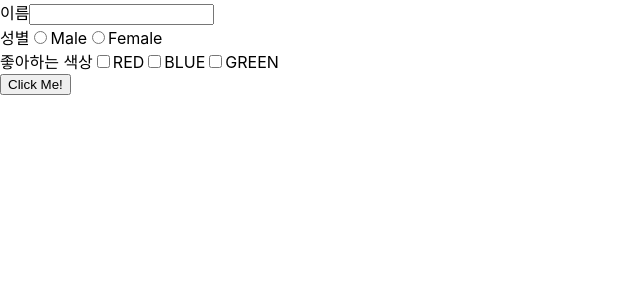
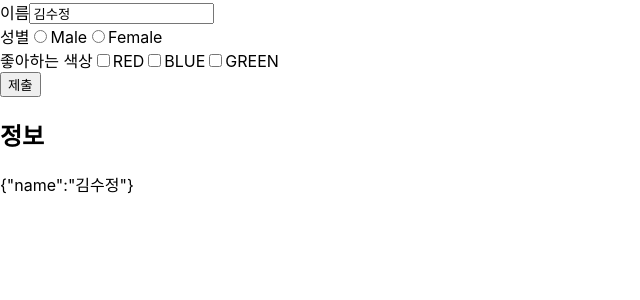
Before and after one commit to sudalqueen/react-form, a React (Create React App) app: page / in a window 1280 px wide. Shown: the top 300 px of the page, without its empty margins (0-640 px from the left). Built offline with nearby package versions, Linux system fonts and the light colour scheme.

Commit message:
state 받아와서 변경하기

```diff
--- a/src/App.js
+++ b/src/App.js
@@ -1,20 +1,39 @@
-import React from "react";
+import React, { useState, useEffect } from "react";
 import Form from "./component/Form";
 import Field from "./component/Field";
+import { stat } from "fs";
 
-function App() {
+const App = () => {
+  const [state, setState] = useState({name:"김수정"});
+
+  const fetchData = () => {
+    setState({
+      name: "김수정"
+    });
+  }
+
+  useEffect(()=>{
+    fetchData()
+  },[])
+
   return (
-    <Form>
+    <div>
+      <Form
+        onSubmit={data => {
+          console.log(data);
+          setState(data);
+        }}
+      >
         <label>이름</label>
-      <Field label="name" name="name" type="text" required pattern="banana"/>
+        <Field label="name" name="name" type="text" value={state.name} required />
         <div>
           <label>성별</label>
           <label>
-          <Field label="gender" name="gender" type="radio" value="Male"/>
+            <Field label="gender" name="gender" type="radio" value="Male" />
             Male
           </label>
           <label>
-          <Field label="gender" name="gender" type="radio" value="Female"/>
+            <Field label="gender" name="gender" type="radio" value="Female" />
             Female
           </label>
         </div>
@@ -33,8 +52,14 @@ function App() {
             GREEN
           </label>
         </div>
+        <Field type="submit" value="제출" />
       </Form>
+      <div>
+        <h2>정보</h2>
+        {JSON.stringify(state)}
+      </div>
+    </div>
   );
-}
+};
 
 export default App;
--- a/src/component/Field.js
+++ b/src/component/Field.js
@@ -7,12 +7,13 @@ import { RefContext } from "../context/RefProvider";
 const Field = props => {
   const ref = useRef(null);
   const context = useContext(RefContext);
+  const isCheckType = (props.type === "radio" || props.type === "checkbox");
 
   const { value, handleChange } = useFieldElement(props.value || "");
 
   useEffect(() => {
     context.action.setRefs(ref);
-  }, []);
+  });
 
   return (
     <input
@@ -33,7 +34,7 @@ const Field = props => {
 export default Field;
 
 Field.propTypes = {
-  type: PropTypes.oneOf(["text", "radio", "checkbox"]),
+  type: PropTypes.oneOf(["text", "radio", "checkbox", "submit"]),
   name: PropTypes.string,
   label: PropTypes.string,
   value: PropTypes.any,
--- a/src/component/Form.js
+++ b/src/component/Form.js
@@ -23,7 +23,8 @@ const InnerForm = props => {
         getValue(current);
       }
     });
-    alert(JSON.stringify(values));
+    props.props.onSubmit(values);
+    setValues({});
   };
 
   const getValue = current => {
@@ -62,9 +63,9 @@ const InnerForm = props => {
   };
 
   return (
-    <form>
+    <form onSubmit={onSubmit}>
       {props.props.children}
-      <button onClick={onSubmit}>Click Me!</button>
+      {/* <button onClick={onSubmit}>Click Me!</button> */}
     </form>
   );
 };
```
Lines whose indentation alone changed are shown as unchanged.
